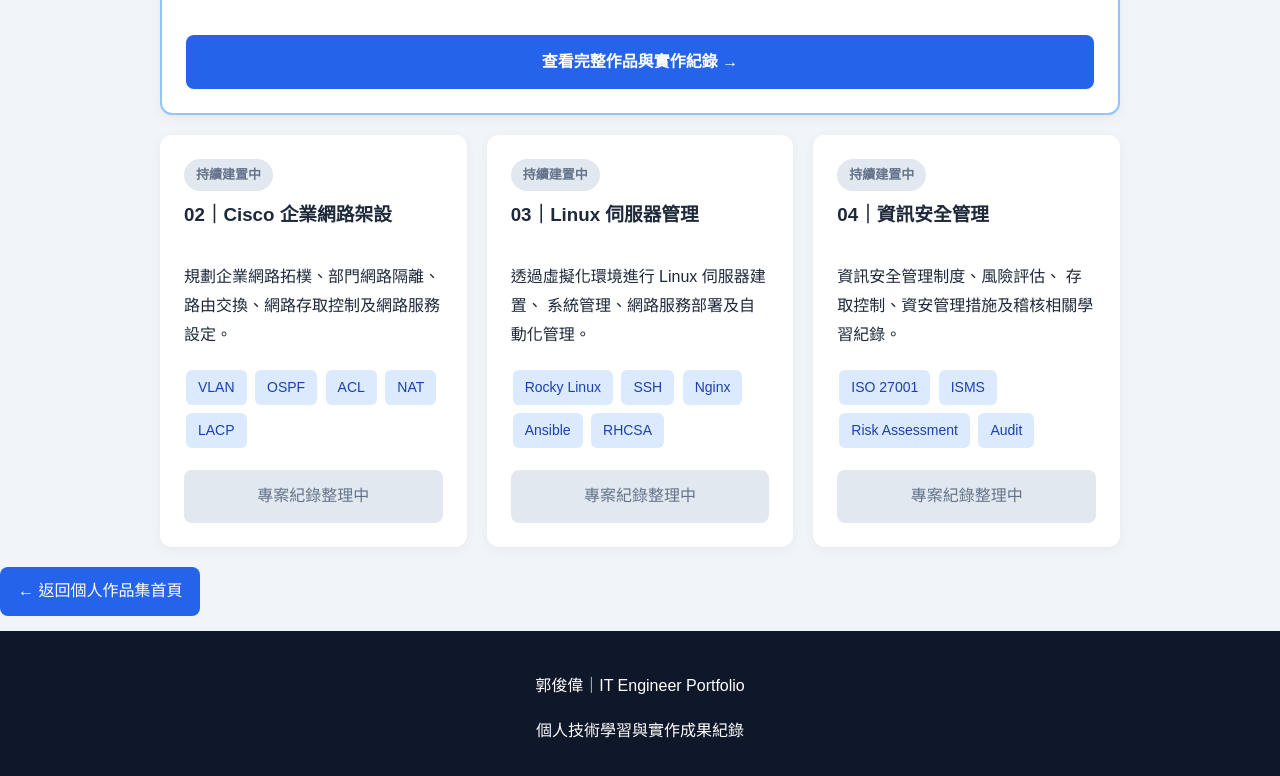
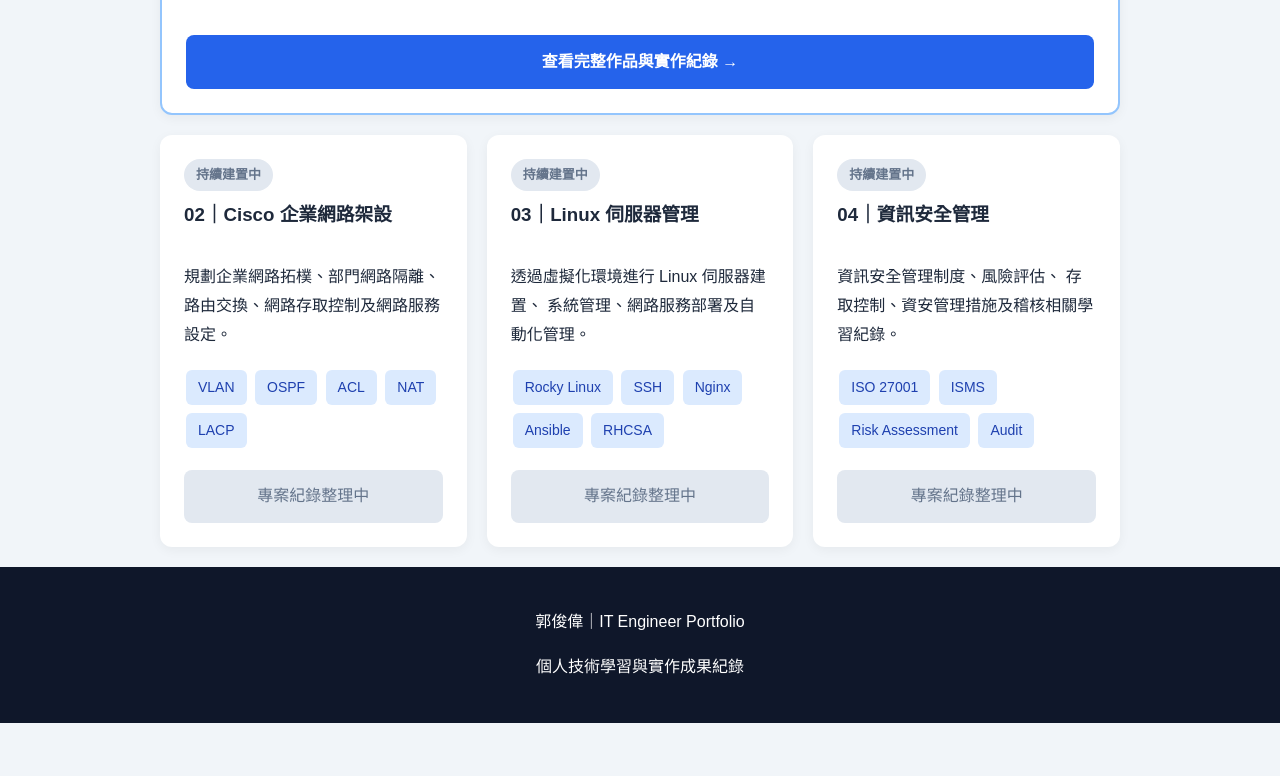
Before and after one commit to Guo-Jiun-Woei/Guo-Jiun-Woei.github.io, a plain HTML site: page index.html in a window 1280 px wide. Shown: the part 1442-2218 px from the top of the page. After the commit the page ends 2165 px from the top, so only its background shows below. Drawn offline with Linux system fonts and the light colour scheme.

Commit message:
郭俊偉 | 專案作品集
Removed link to personal portfolio homepage from index.html.

```diff
--- a/index.html
+++ b/index.html
@@ -449,20 +449,7 @@ footer {
 </section>
 
 </main>
-<a href="../index.html"
-   style="
-   display:inline-block;
-   background:#2563eb;
-   color:white;
-   padding:10px 18px;
-   border-radius:8px;
-   text-decoration:none;
-   margin-bottom:15px;
-   ">
 
-   ← 返回個人作品集首頁
-
-</a>
 <footer>
 
     <p>郭俊偉｜IT Engineer Portfolio</p>
```
